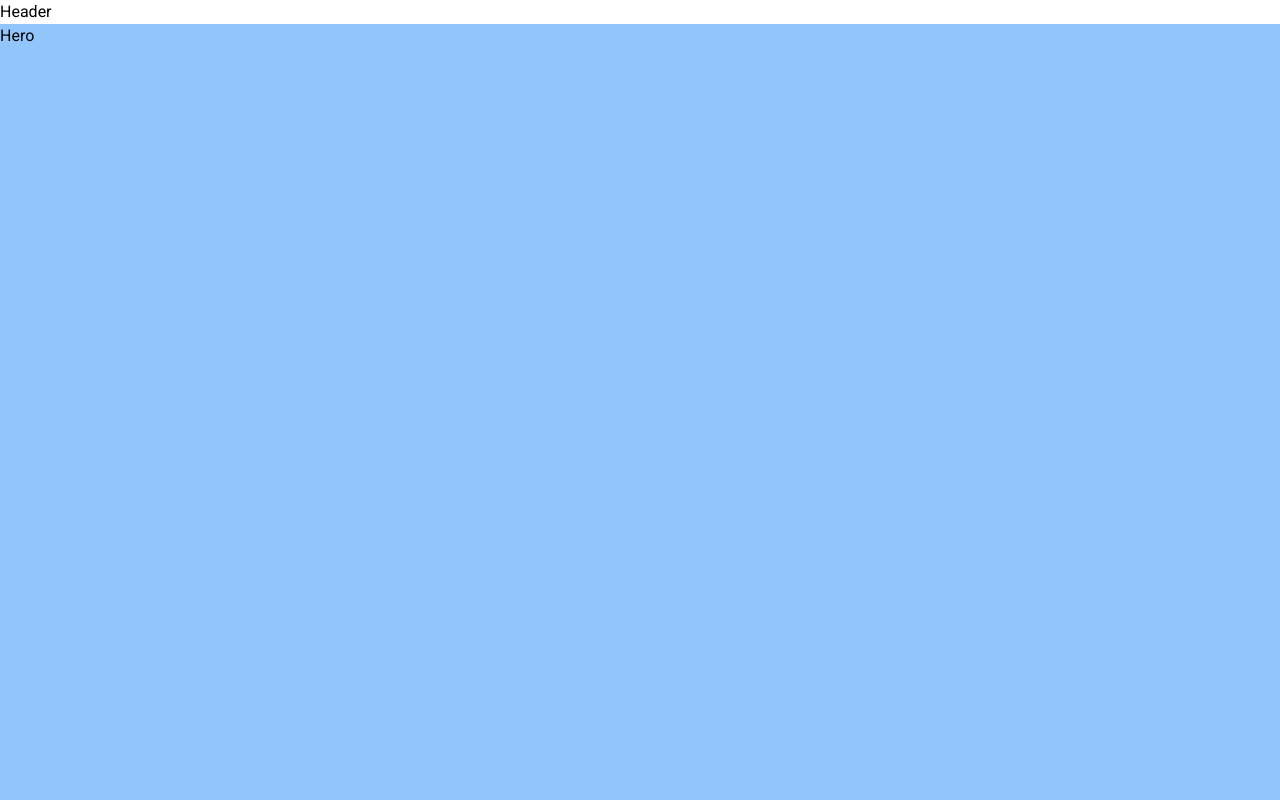
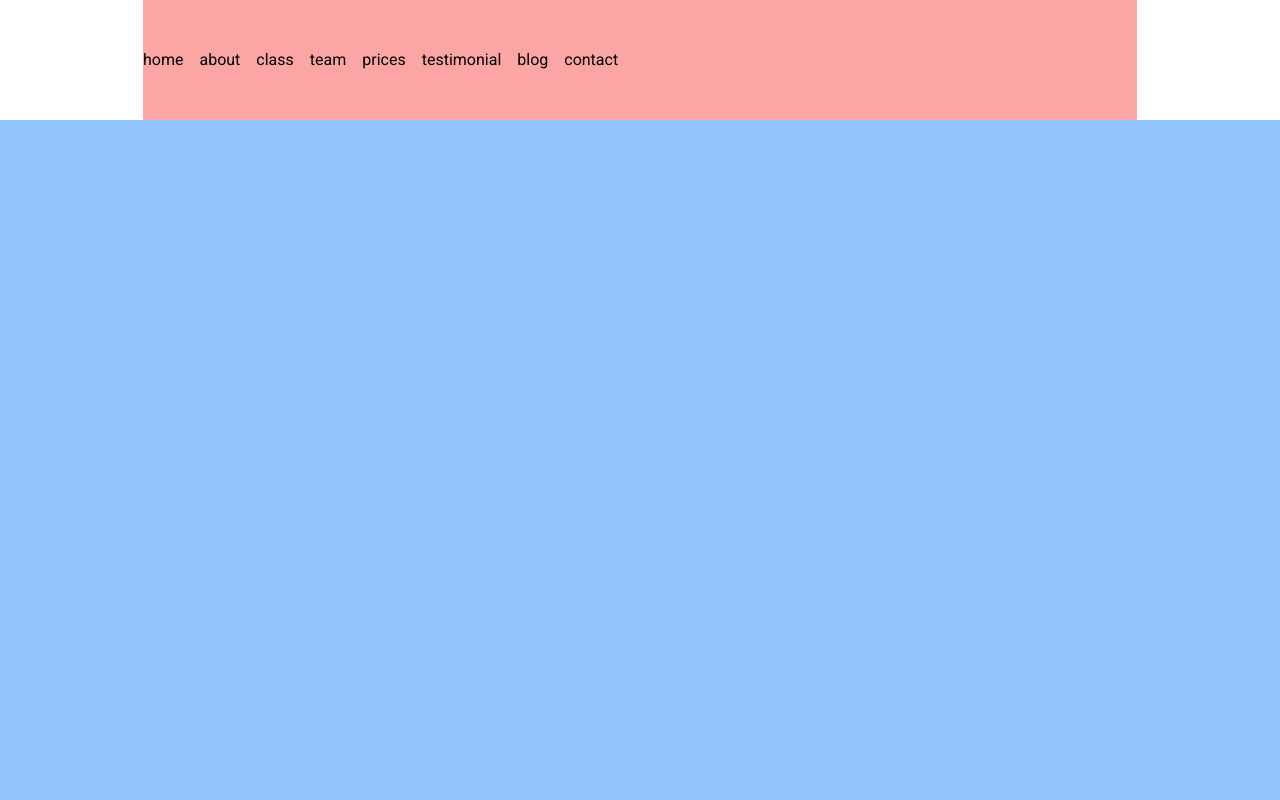
Before and after one commit to ujangaris/Gym-Web--Nextjs, a Next.js app: page / in a window 1280 px wide. Shown: the top 800 px of the page. Built offline with nearby package versions, Linux system fonts and the light colour scheme.

Commit message:
memasang components Nav

```diff
--- a/components/About.tsx
+++ b/components/About.tsx
@@ -1,3 +1,7 @@
 export const About = () => {
-  return <section className="h-screen bg-yellow-300">About</section>;
+  return (
+    <section className="h-screen bg-yellow-300" id="about">
+      About
+    </section>
+  );
 };
--- a/components/Blog.tsx
+++ b/components/Blog.tsx
@@ -1,3 +1,7 @@
 export const Blog = () => {
-  return <section className="h-screen bg-emerald-300">Blog</section>;
+  return (
+    <section className="h-screen bg-emerald-300" id="blog">
+      Blog
+    </section>
+  );
 };
--- a/components/Brands.tsx
+++ b/components/Brands.tsx
@@ -1,3 +1,7 @@
 export const Brands = () => {
-  return <section className="h-[25vh] bg-pink-300 ">Brands</section>;
+  return (
+    <section className="h-[25vh] bg-pink-300" id="contact">
+      Brands
+    </section>
+  );
 };
--- a/components/Classes.tsx
+++ b/components/Classes.tsx
@@ -1,3 +1,7 @@
 export const Classes = () => {
-  return <section className="h-screen bg-green-300">Classes</section>;
+  return (
+    <section className="h-screen bg-green-300" id="class">
+      Classes
+    </section>
+  );
 };
--- a/components/Header.tsx
+++ b/components/Header.tsx
@@ -1,3 +1,11 @@
+import { Nav } from "./Nav";
+
 export const Header = () => {
-  return <header>Header</header>;
+  return (
+    <header className="fixed left-0 right-0 w-full bg-white">
+      <div className="container mx-auto">
+        <Nav containerStyles="bg-red-300 py-12 flex gap-4" />
+      </div>
+    </header>
+  );
 };
--- a/components/Hero.tsx
+++ b/components/Hero.tsx
@@ -1,3 +1,7 @@
 export const Hero = () => {
-  return <section className="h-[80vh] lg:h-[912px] bg-blue-300">Hero</section>;
+  return (
+    <section className="h-[80vh] lg:h-[912px] bg-blue-300" id="home">
+      Hero
+    </section>
+  );
 };
--- a/components/Membership.tsx
+++ b/components/Membership.tsx
@@ -1,3 +1,7 @@
 export const Membership = () => {
-  return <section className="h-screen bg-lime-300">Membership</section>;
+  return (
+    <section className="h-screen bg-lime-300" id="prices">
+      Membership
+    </section>
+  );
 };
--- /dev/null
+++ b/components/Nav.tsx
@@ -0,0 +1,34 @@
+"use client";
+import { Link as ScrollLink } from "react-scroll";
+
+const links = [
+  { name: "home", target: "home", offset: -100 },
+  { name: "about", target: "about", offset: -80 },
+  { name: "class", target: "class", offset: -80 },
+  { name: "team", target: "team", offset: 0 },
+  { name: "prices", target: "prices", offset: -40 },
+  { name: "testimonial", target: "testimonial", offset: 0 },
+  { name: "blog", target: "blog", offset: 0 },
+  { name: "contact", target: "contact", offset: 0 },
+];
+export const Nav = ({ containerStyles }: { containerStyles: string }) => {
+  return (
+    <nav className={`${containerStyles}`}>
+      {links.map((link, index) => {
+        return (
+          <ScrollLink
+            offset={link.offset}
+            to={link.target}
+            smooth
+            spy
+            activeClass="active"
+            className="cursor-pointer hover:text-accent transition-all"
+            key={index}
+          >
+            {link.name}
+          </ScrollLink>
+        );
+      })}
+    </nav>
+  );
+};
--- a/components/Team.tsx
+++ b/components/Team.tsx
@@ -1,3 +1,7 @@
 export const Team = () => {
-  return <section className="h-screen bg-red-300">Team</section>;
+  return (
+    <section className="h-screen bg-red-300" id="team">
+      Team
+    </section>
+  );
 };
--- a/components/Testimonial.tsx
+++ b/components/Testimonial.tsx
@@ -1,7 +1,7 @@
-
-
 export const Testimonial = () => {
   return (
-    <section className="h-[50vh] bg-indigo-300">Testimonial</section>
-  )
-}
+    <section className="h-[50vh] bg-indigo-300" id="testimonial">
+      Testimonial
+    </section>
+  );
+};
```
Also changed, not shown: 1 other file (tests, documents, lock files or other folders).
